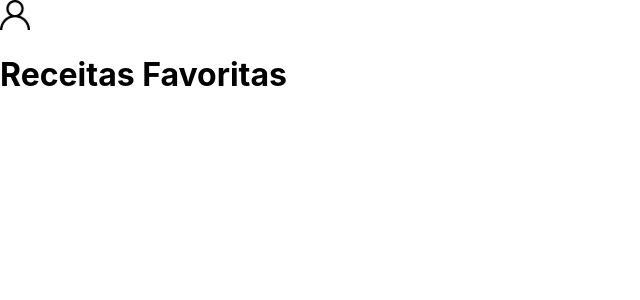
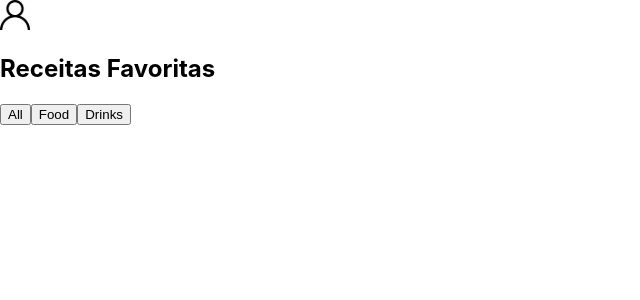
Before and after one commit to riquelmebandeira/projeto-recipes-app, a React (Create React App) app: page /receitas-favoritas in a window 1280 px wide. Shown: the top 300 px of the page, without its empty margins (0-640 px from the left). Built offline with nearby package versions, Linux system fonts and the light colour scheme; no server answers.

Commit message:
Receitas Favoritas - Adiciona botões de filtro

```diff
--- /dev/null
+++ b/src/components/FilterButtons.jsx
@@ -0,0 +1,21 @@
+import React from 'react';
+import Button from './Button';
+
+export default function FilterButtons() {
+  return (
+    <section>
+      <Button
+        testid="filter-by-all-btn"
+        name="All"
+      />
+      <Button
+        testid="filter-by-food-btn"
+        name="Food"
+      />
+      <Button
+        testid="filter-by-drink-btn"
+        name="Drinks"
+      />
+    </section>
+  );
+}
--- a/src/pages/ReceitasFavoritas.jsx
+++ b/src/pages/ReceitasFavoritas.jsx
@@ -1,8 +1,12 @@
 import React from 'react';
+import FilterButtons from '../components/FilterButtons';
 import Header from '../components/Header';
 
 export default function ReceitasFavoritas() {
   return (
-    <Header title="Receitas Favoritas" showSearchBtn={ false } />
+    <section>
+      <Header title="Receitas Favoritas" showSearchBtn={ false } />
+      <FilterButtons />
+    </section>
   );
 }
```
